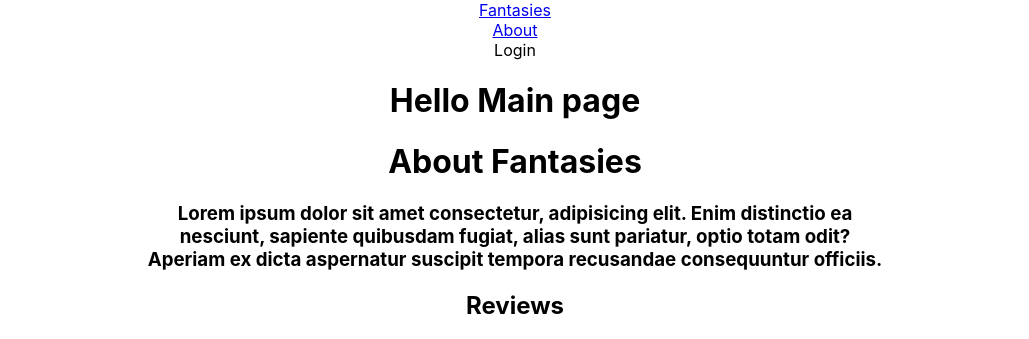
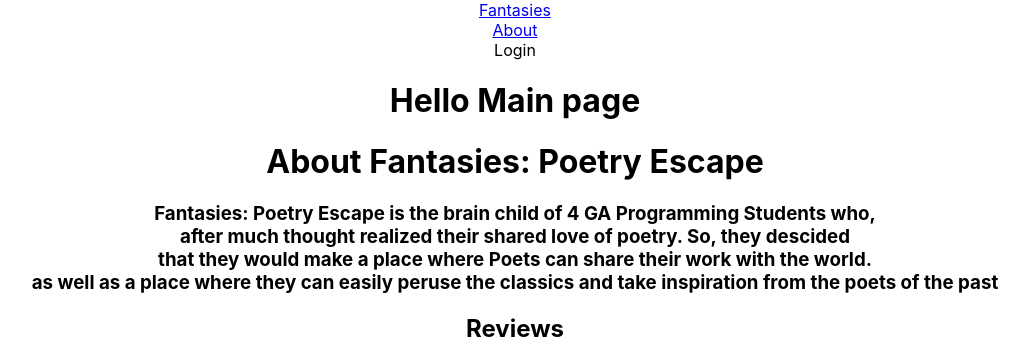
Before and after one commit to Anila277/Fantasies, a React (Create React App) app: page /about in a window 1280 px wide. Shown: the top 339 px of the page, without its empty margins (125-1154 px from the left). Built offline with nearby package versions, Linux system fonts and the light colour scheme; no server answers.

Commit message:
the about statement

```diff
--- a/src/pages/About.js
+++ b/src/pages/About.js
@@ -51,10 +51,12 @@ function About(props) {
 
     return (
         <div >
-            <h1>About Fantasies</h1>
-            <h3> Lorem ipsum dolor sit amet consectetur, adipisicing elit. Enim distinctio ea
-                <br /> nesciunt, sapiente quibusdam fugiat, alias sunt pariatur, optio totam odit?
-                <br /> Aperiam ex dicta aspernatur suscipit tempora recusandae consequuntur officiis.</h3>
+            <h1>About Fantasies: Poetry Escape</h1>
+            <h3> Fantasies: Poetry Escape is the brain child of 4 GA Programming Students who,
+                <br /> after much thought realized their shared love of poetry. So, they descided
+                <br /> that they would make a place where Poets can share their work with the world.
+                <br /> as well as a place where they can easily peruse the classics and take
+                <be /> inspiration from the poets of the past </h3>
 
             <h2>Reviews</h2>
             <form onSubmit={handleSubmit}>
```
